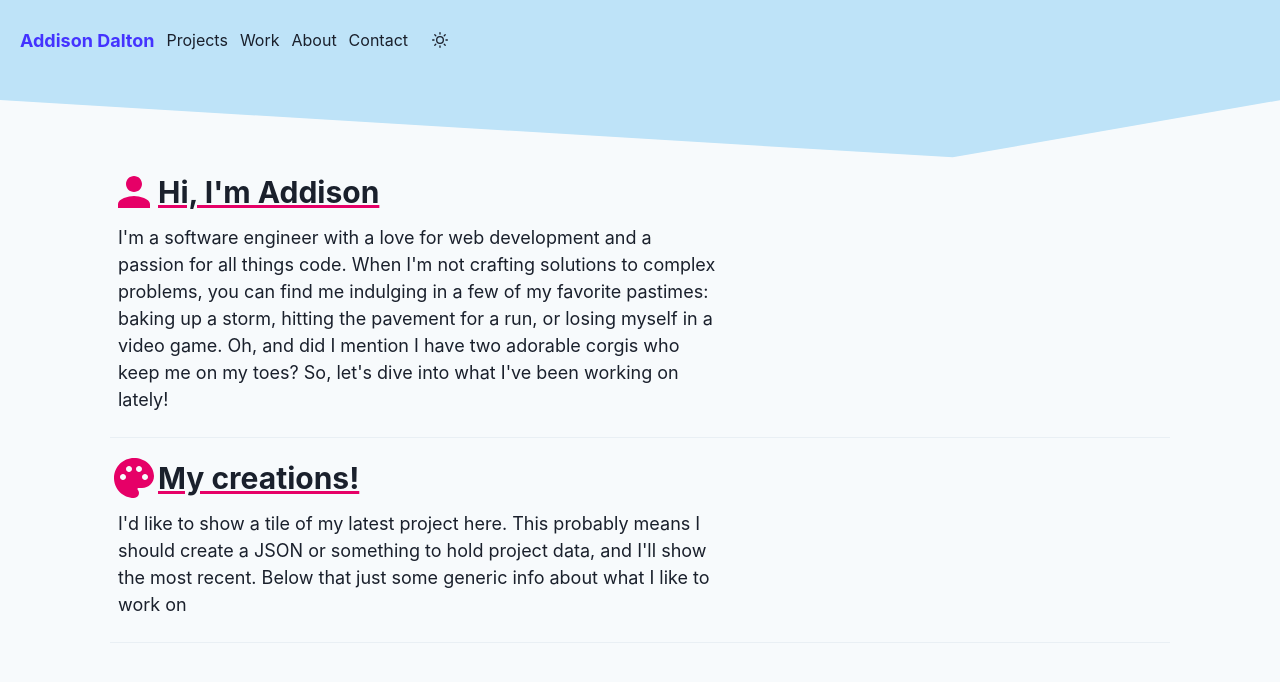
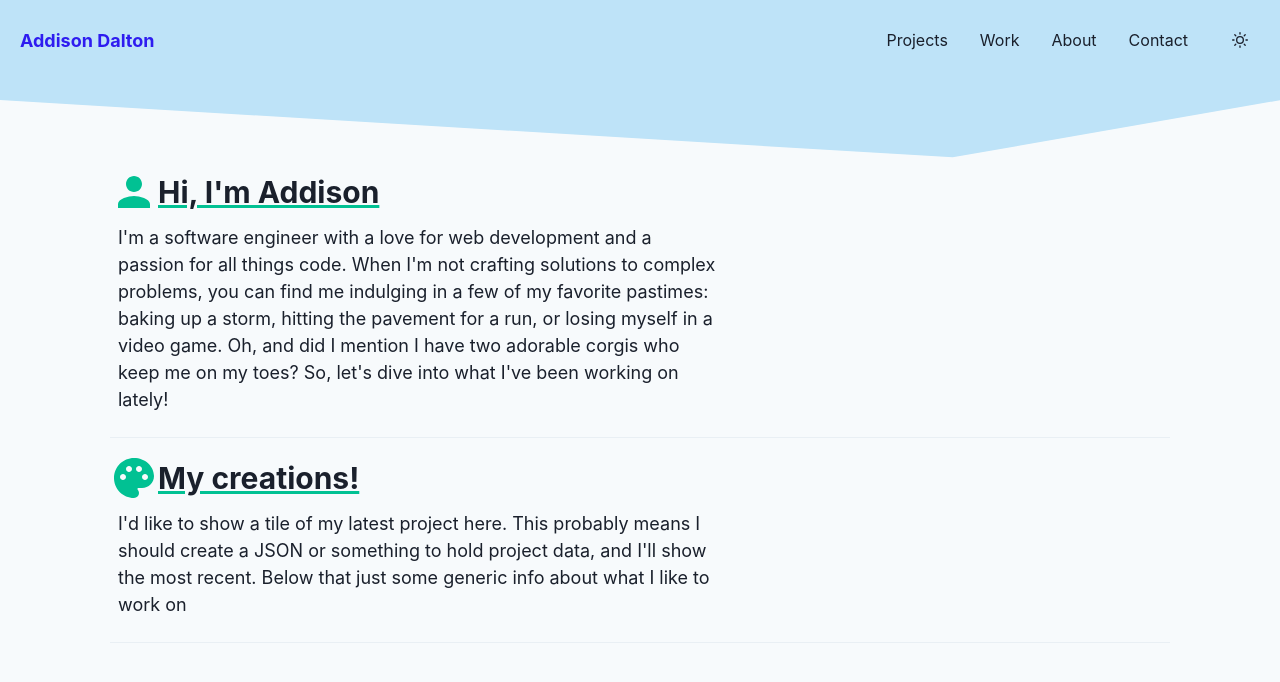
Before and after one commit to Addison-Dalton/personal-portfolio, a React (Vite) app: page / in a window 1280 px wide. Shown: the top 682 px of the page. Built offline with nearby package versions, Linux system fonts and the light colour scheme.

Commit message:
various style changes

```diff
--- a/src/components/section/variants/base.tsx
+++ b/src/components/section/variants/base.tsx
@@ -32,6 +32,12 @@ export const StyledHeading = styled(Heading)`
     overflow: hidden;
 
     transition: transform 0.2s ease, opacity 0.2s ease;
+
+    @media screen and (max-width: ${({ theme }: any) => theme.breakpoints.md}) {
+      font-size: 0.8em;
+      bottom: 1px;
+      right: 6px;
+    }
   }
 
   &:hover:after {
@@ -48,7 +54,7 @@ export const StyledHeading = styled(Heading)`
 `;
 
 const BaseSection = ({ header, children, showDivider = true }: Props) => (
-  <Box as="article">
+  <Box as="article" maxWidth={['480xp', '600px', '900px', '1280px']}>
     {header}
     <Box padding="0.5rem">{children}</Box>
     {showDivider && <Divider margin="1rem 0" />}
--- a/src/scenes/header/nav.tsx
+++ b/src/scenes/header/nav.tsx
@@ -8,12 +8,13 @@ const NavBar = () => {
     colors: [primaryColor, primaryBgColor]
   } = useColor(['primary', 'primaryBg']);
   return (
+    // TODO use HStack here?
     <Flex
       as="nav"
       alignItems="center"
+      justifyContent="space-between"
       direction="row"
       backgroundColor={primaryBgColor}
-      gap={3}
       position="fixed"
       top={0}
       width="100%"
@@ -29,6 +30,7 @@ const NavBar = () => {
       >
         {'Addison Dalton'}
       </Link>
+      <Flex gap={8} alignItems="center">
         <Link as={RRLink} to="/projects">
           {'Projects'}
         </Link>
@@ -43,6 +45,7 @@ const NavBar = () => {
         </Link>
         <ColorModeToggle />
       </Flex>
+    </Flex>
   );
 };
 
--- a/src/theme/theme.ts
+++ b/src/theme/theme.ts
@@ -10,16 +10,16 @@ const theme = {
   },
   colors: {
     primary: {
-      light: 'rgb(68, 51, 255)',
-      dark: 'rgb(97, 123, 255)'
+      light: 'rgb(46, 28, 240)',
+      dark: 'rgb(0, 149, 250)'
     },
     primaryBg: {
       light: 'rgb(190, 227, 248)',
       dark: 'rgb(61, 79, 106)'
     },
     secondary: {
-      light: 'rgb(230, 0, 103)',
-      dark: 'rgb(255, 10, 120)'
+      light: 'rgb(1, 193, 147)',
+      dark: 'rgb(44, 194, 159)'
     }
   }
 };
```
Lines whose indentation alone changed are shown as unchanged.
